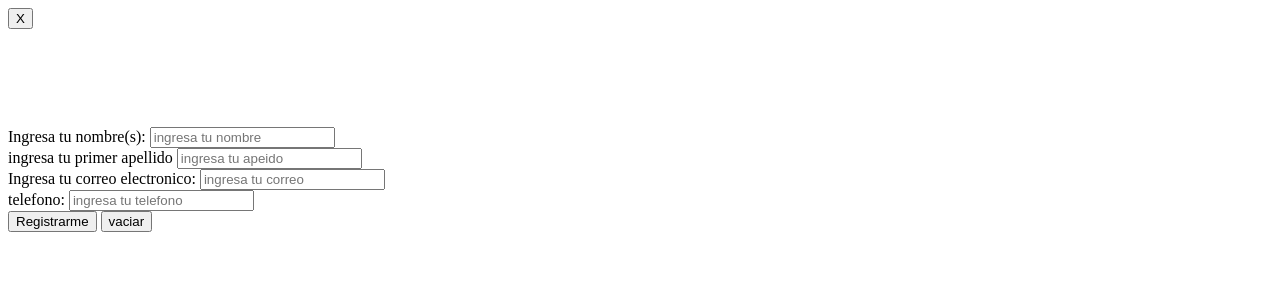
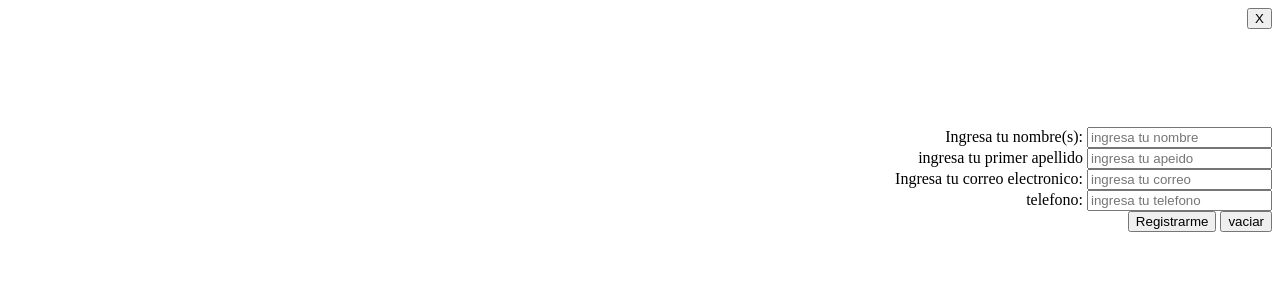
Before and after one commit to Abraham-MF/WEB1_423017911, a PHP site: page /proyecto_web_1/Formulario.php in a window 1280 px wide. Shown: the top 300 px of the page. Run offline with PHP 8.4, Linux system fonts and the light colour scheme.

Commit message:
Update estilos.css

```diff
--- a/proyecto_web_1/estilos.css
+++ b/proyecto_web_1/estilos.css
@@ -14,3 +14,11 @@ nav{
     height: 100px;
     color: aliceblue;
 }
+
+html{
+    scroll-behavior: smooth;
+}
+
+.boton_regreso{
+ text-align: right;
+}
```
